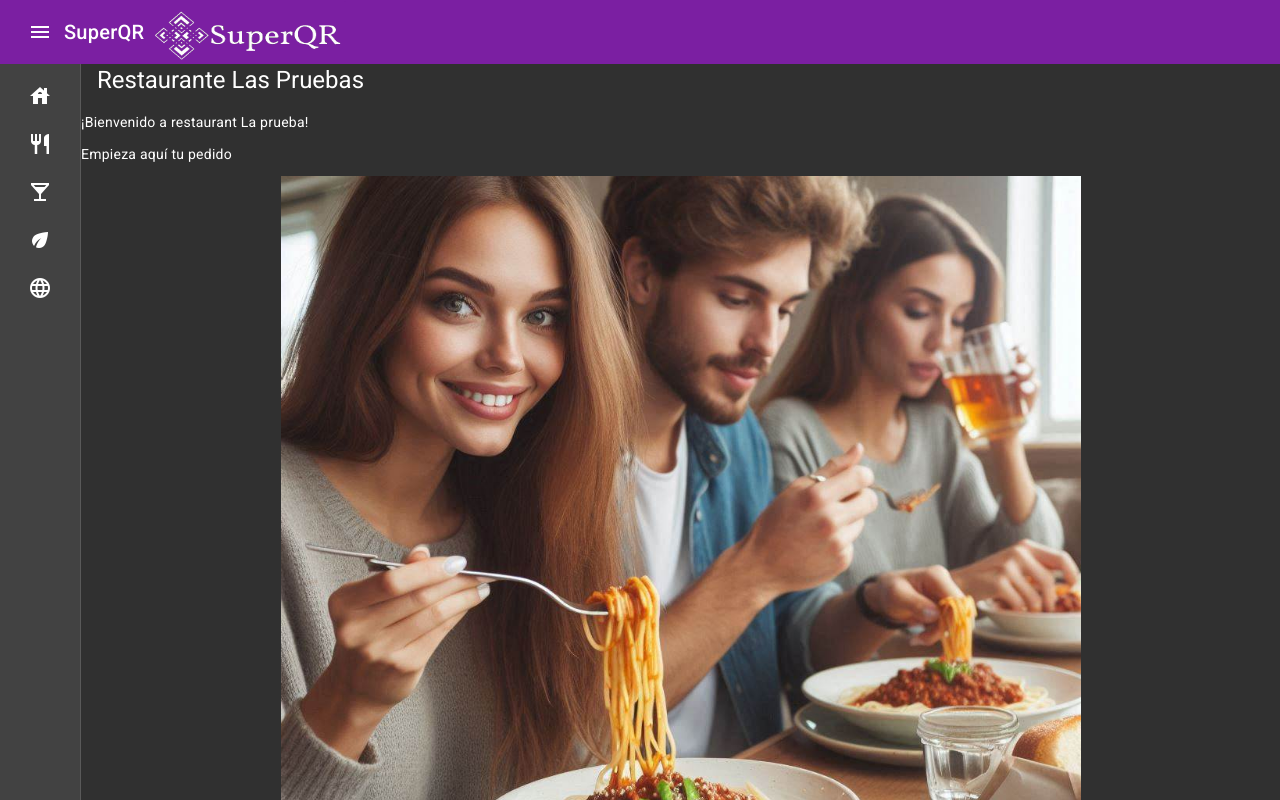
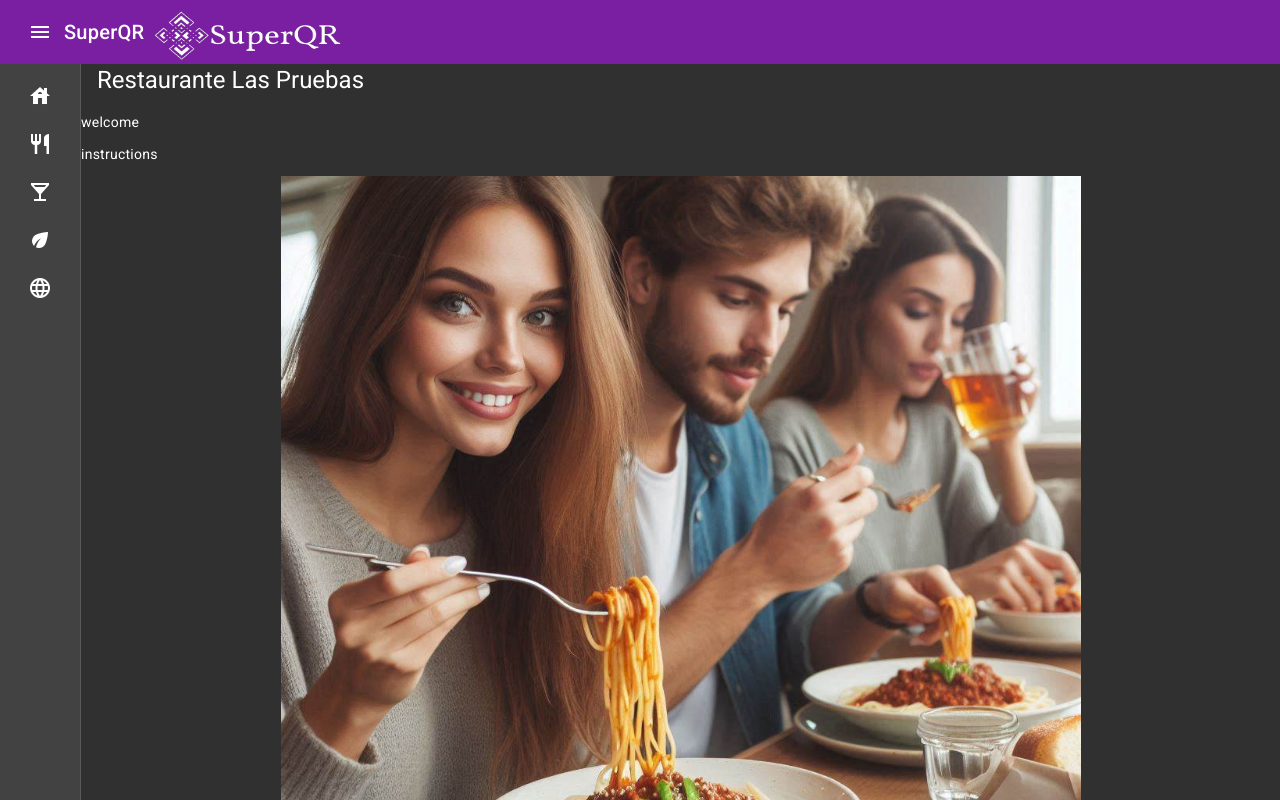
Before and after one commit to VicenteMarin/SuperQR2, an Angular app: page / in a window 1280 px wide. Built offline with nearby package versions, Linux system fonts and the light colour scheme.

Commit message:
traduccion de inicio

```diff
--- a/src/app/home/home.component.ts
+++ b/src/app/home/home.component.ts
@@ -7,7 +7,7 @@ import { Subscription } from 'rxjs';
   standalone: true,
   imports: [],
   templateUrl: './home.component.html',
-  styleUrls: ['./home.component.css']  // 'styleUrls' en lugar de 'styleUrl'
+  styleUrls: ['./home.component.css']
 })
 export class HomeComponent implements OnInit, OnDestroy {
   welcome: string = '';
@@ -27,8 +27,8 @@ export class HomeComponent implements OnInit, OnDestroy {
 
   // Método para cargar traducciones
   loadTranslations() {
-    this.welcome = this.translationService.getTranslation('¡Bienvenido a restaurant La prueba!');
-    this.instructions = this.translationService.getTranslation('Empieza aquí tu pedido');
+    this.welcome = this.translationService.getTranslation('welcome');
+    this.instructions = this.translationService.getTranslation('instructions');
   }
 
   ngOnDestroy() {
--- a/src/app/platos-principales/platos-principales.component.ts
+++ b/src/app/platos-principales/platos-principales.component.ts
@@ -1,5 +1,5 @@
 import { CommonModule } from '@angular/common';
-import { Component, OnInit } from '@angular/core';
+import { Component, OnInit,  } from '@angular/core';
 import { MatButtonModule } from '@angular/material/button';
 import { MatCardModule } from '@angular/material/card';
 import { MatIconModule } from '@angular/material/icon';
--- a/src/assets/i18n/en.json
+++ b/src/assets/i18n/en.json
@@ -7,5 +7,5 @@
     "language": "Language",
     "restaurantName": "Restaurant Name",
     "welcome" : "¡Welcome to restaurant La Prueba!",
-    "instructions" : "Start your order here"
+    "instructions" : "Start your order here!"
   }
```
Also changed, not shown: 1 other file (tests, documents, lock files or other folders).
